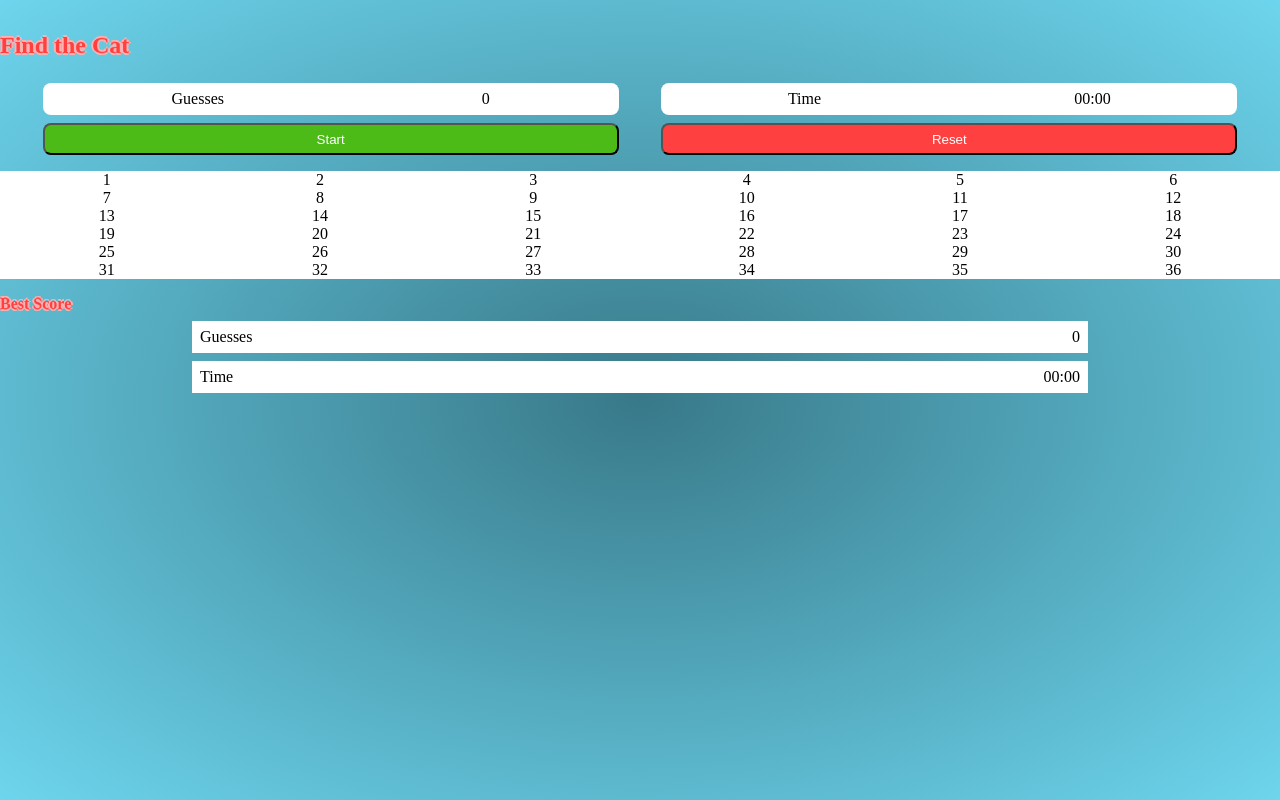
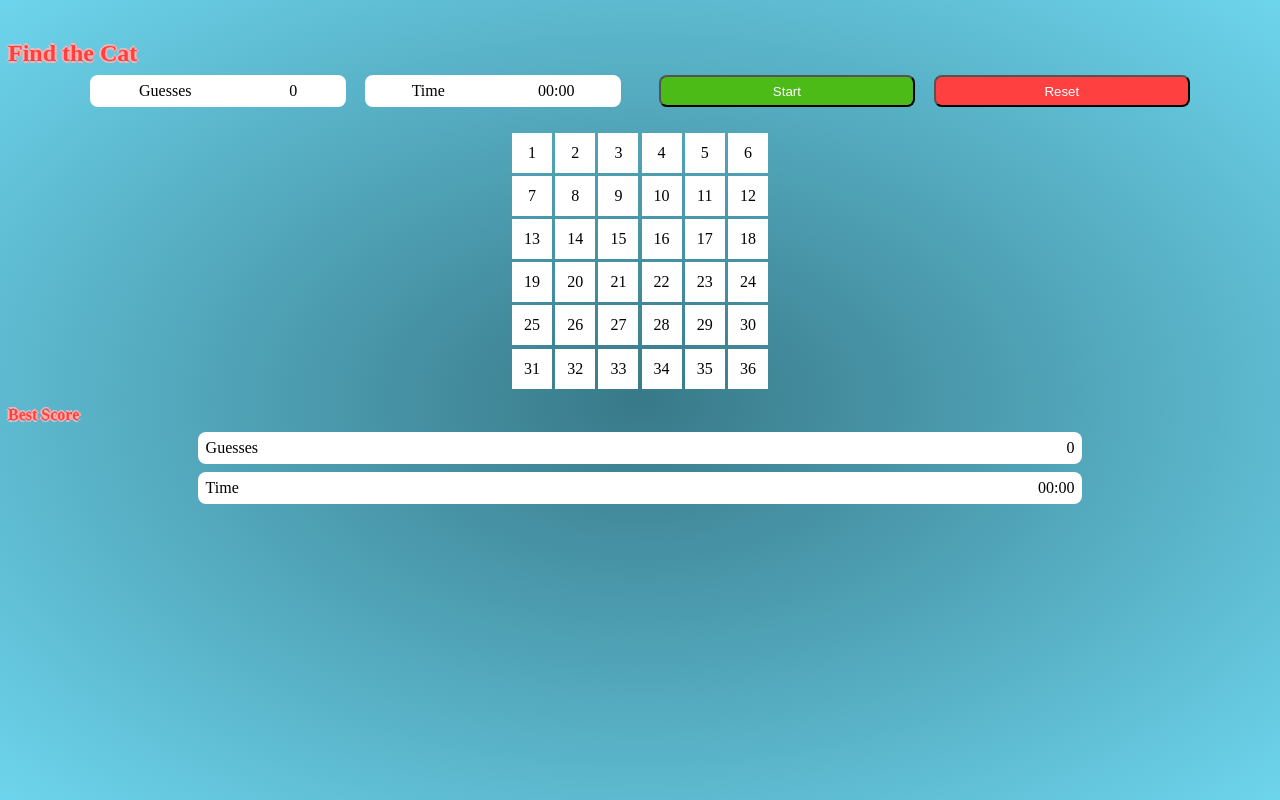
Before and after one commit to marianneporter/FindTheCatAng, an Angular app: page / in a window 1280 px wide. Built offline with nearby package versions, Linux system fonts and the light colour scheme.

Commit message:
scss refactoring/rewrite

```diff
--- a/src/app/app.component.scss
+++ b/src/app/app.component.scss
@@ -1,21 +1,24 @@
+//background for mobile
+
 .content {
-    height: 100vh;
+    background:#9FD8FB;
     width: 100%;
-    background-image: radial-gradient(#387989, #6dd5ed);
-    background-repeat: no-repeat;
-    background-size: cover;
-    position: fixed;
+    min-width: 0; max-width: 100vw;
+    min-height: 100vh;
+    background-size:cover;
+    padding: 0.5rem;
+    overflow: auto;
 }
 
-//background for mobile
-@media screen and (max-width: 767px) {
-    .content {
-        background:#9FD8FB;
-        width: 100%;
-        min-width: 0; max-width: 100vw;
-        min-height: 100vh;
-        background-size:cover;
-        padding: 0.5rem;
-        overflow: auto;
+@media screen and (min-width: 768px) {
+    @media (min-height: 500px) {
+        .content {
+            height: 100vh;
+            width: 100%;
+            background-image: radial-gradient(#387989, #6dd5ed);
+            background-repeat: no-repeat;
+            background-size: cover;
+            position: fixed;
+        }
     }
 }
--- a/src/app/best-scores/best-scores.component.scss
+++ b/src/app/best-scores/best-scores.component.scss
@@ -16,5 +16,6 @@ h4 {
     background-color: white;
     margin: 0.5rem auto 0 auto;
     padding: 0.5rem;
+    border-radius: 0.5rem;
 
 }
--- a/src/app/current-game-scores/current-game-scores.component.scss
+++ b/src/app/current-game-scores/current-game-scores.component.scss
@@ -35,3 +35,26 @@
         background-color: #ff4040;
     }
 }
+
+@media screen and (min-width: 500px) {
+    .game-controls {
+        display: flex;
+        justify-content: center;
+        align-items: center;
+        height: 3rem;
+    }
+
+    .game-monitor-group {
+        margin: 0;
+        width: 45%;
+    }
+
+    .game-control-buttons {
+        margin: 0;
+        width: 45%;
+        align-items: center;
+    }
+
+
+
+}
--- /dev/null
+++ b/src/app/grid/_grid-properties.scss
@@ -0,0 +1,30 @@
+.hiding-grid {
+
+    // screens < 575px
+    --hiding-place-width: 2.5rem;
+    --hiding-place-margin: 0.1rem;
+    @media screen and (max-height: 569px) {
+        --hiding-place-height: 2rem;
+    }
+    @media  screen and (min-height: 570px) {
+        --hiding-place-height: 2.5rem;
+    }
+
+
+    // screens 576px and larger
+    @media screen and (min-width: 576px) {
+
+    }
+
+
+
+
+    //all screens
+    //calculate height for the whole grid area
+    --hiding-grid-element-width:  calc((var(--hiding-place-width) * 6)
+                                + (var(--hiding-place-margin)* 12));
+    --hiding-grid-element-height: calc((var(--hiding-place-height) * 6)
+                                + (var(--hiding-place-margin)* 12));
+
+
+}
--- a/src/app/grid/grid.component.scss
+++ b/src/app/grid/grid.component.scss
@@ -1,19 +1,6 @@
+@use 'grid-properties';
+
 .hiding-grid {
-    @media screen and (max-width: 575px) {
-        --hiding-place-width: 2.5rem;
-        --hiding-place-margin: 0.1rem;
-        @media screen and (max-height: 569px) {
-            --hiding-place-height: 2rem;
-        }
-        @media  screen and (min-height: 570px) {
-            --hiding-place-height: 2.5rem;
-        }
-    }
-
-    --hiding-grid-element-width:  calc((var(--hiding-place-width) * 6)
-                                + (var(--hiding-place-margin)* 12));
-    --hiding-grid-element-height: calc((var(--hiding-place-height) * 6)
-                                + (var(--hiding-place-margin)* 12));
 
     display: grid;
     grid-template-columns: 1fr 1fr 1fr 1fr 1fr 1fr ;
```
